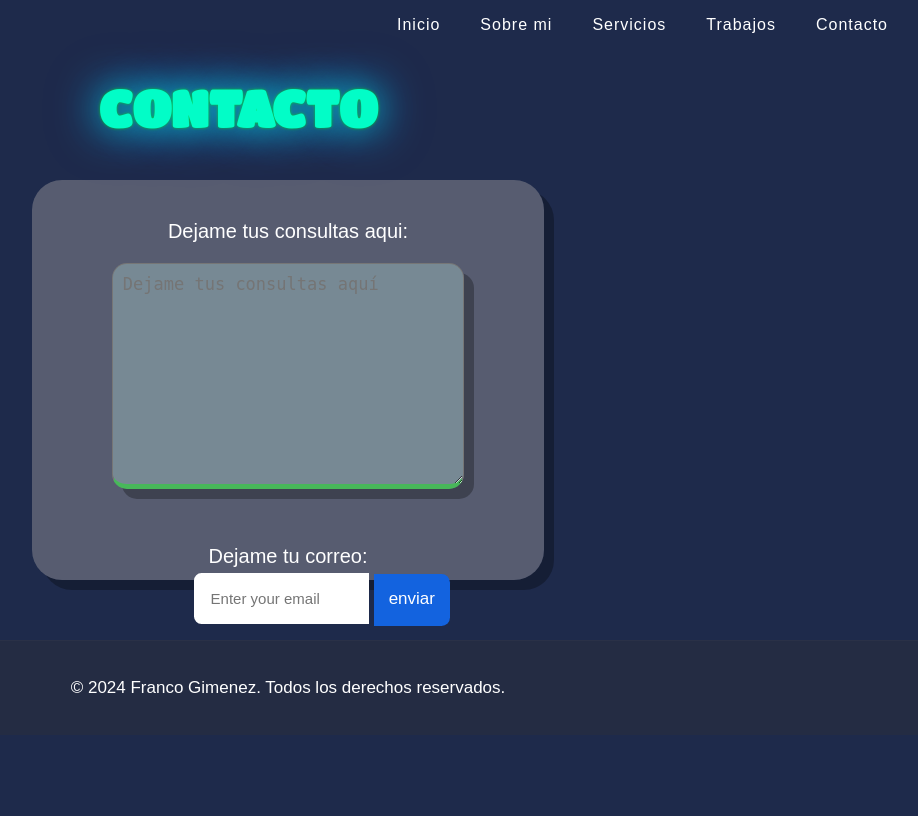
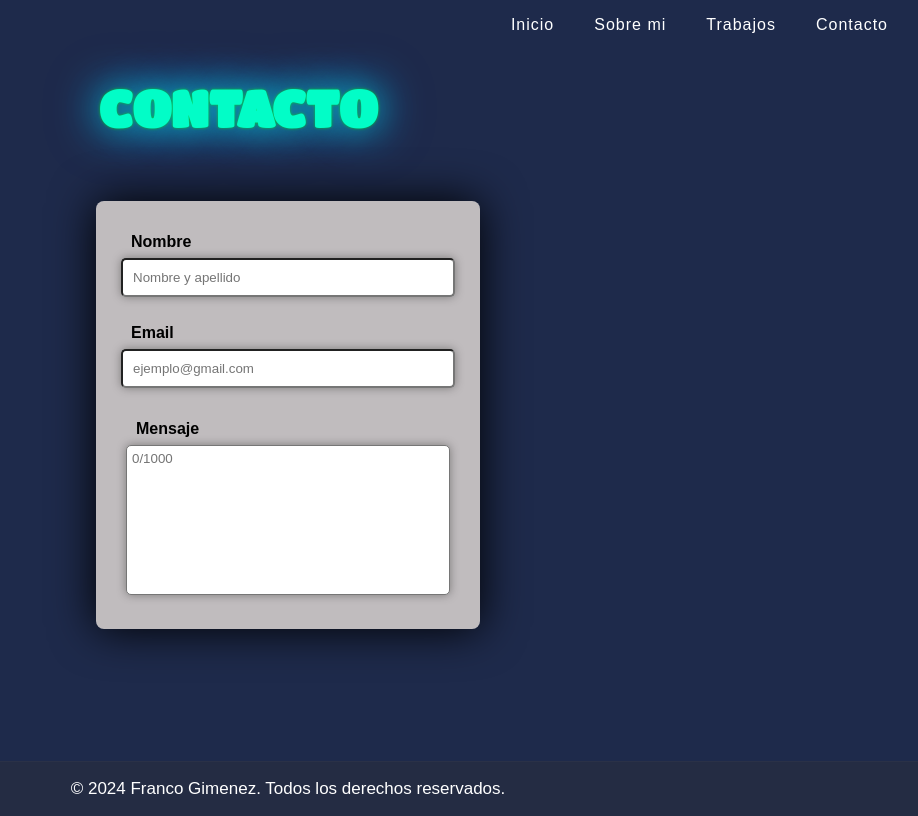
Before and after one commit to FrancoGimenezO/FGweb-site, a Django app: page /contact/ in a window 1280 px wide. Shown: the whole page, without its empty margins (352-1270 px from the left). Run offline with Django 5.2, Linux system fonts and the light colour scheme.

Commit message:
deleteServices

```diff
--- a/WebP1/urls.py
+++ b/WebP1/urls.py
@@ -21,7 +21,6 @@ from core import views
 urlpatterns = [
     path('', views.home, name="home"),
     path('about/', views.about, name="about"),
-    path('services/', views.services, name="services"),
     path('portfolio/', views.portfolio, name="portfolio"),
     path('contact/', views.contact, name="contact"),
 
--- a/core/static/core/css/styles.css
+++ b/core/static/core/css/styles.css
@@ -307,38 +307,65 @@ p {
 
 
 
-/*############CONTENIDO SERVICES###############*/
-/* Estilo para el texto */
-.bac__text {
-  background-image: url(../img/services_header.jpg);
-  /* Ajusta el ancho y alto según tus necesidades */
-  width: 100%;
-  height: 500px; /* por ejemplo */
-  text-align: center;
-  margin-bottom: 5%;
-}
-
-.servistext.animate__animated.animate__backInLeft {
-  box-sizing: border-box; /* Establece box-sizing en border-box */
-  color: #02fdc7;
-  font-size: 8vw; /* Tamaño de fuente relativo para mejorar la responsividad */
-  font-family: 'Titan One', sans-serif;
-  text-align: center;
-  text-shadow: 0 0 3px rgba(0, 255, 0, 0.65), 0 0 40px rgba(0, 255, 255, 0.89), 0 0 60px rgba(8, 12, 236, 0.43);
-  margin: 0; /* Elimina los márgenes predeterminados */
-  padding: 8%; /* Elimina el padding predeterminado */
-  position: relative; /* Cambiado de absoluto a relativo */
-}
-
-/*############CONTENIDO SERVICES###############*/
-
 
 /*############CONTENIDO PORTFOLIO###############*/
 /*############CONTENIDO PORTFOLIO###############*/
 
 
 /*############CONTENIDO CONTACTO###############*/
+
+.contacto{
+  box-sizing: border-box;
+  width: 30%;
+  padding: 15px;
+  margin: 5% auto;
+  background-color: rgba(199, 195, 195, 0.962);
+  border-radius: 8px;
+  font-family: sans-serif;
+  box-shadow: 0 0 45px 0 black;
+}
+
+.form__input{
+  padding: 10px;
+}
+
+input, textarea{
+  padding: 10px;
+  border-radius: 5px;
+  width: 100%;
+  box-shadow: 0 0 10px 0 rgba(0, 0, 0, 0.358);
+  box-sizing: border-box;
+}
+
+.form__textarea{
+  padding: 15px;
+  margin: 0%;
+}
+
+textarea{
+  width: 100%;
+  min-height: 150px;
+  resize: none;
+  border-radius: 5px;
+  padding: 5px;
+  font-family: sans-serif;
+  box-sizing: border-box;
+  form-sizing: content;
+}
+
+label{
+  color: black;
+  text-align: left;
+  font-weight: bold;
+  padding: 10px;
+  line-height: 2;
+  font-size: 1em;
+}
+
 /*############CONTENIDO CONTACTO###############*/
+
+
+
 
 
 footer {
@@ -360,8 +387,26 @@ footer p {
   font-size: 17px;
 }
 
+.nothome{
+  border-top: 1px solid rgba(103, 103, 103, 0.092);
+  background-color: #3333334c;
+  color: #fff;
+  padding: 20px;
+  text-align: center;
+  position: relative;
+  width: 100%;
+  margin-top: 60px;
+  box-sizing: border-box;
+  bottom: 0;
+}
 
 
+
+
+
+
+
+/*############CONTENIDO RESPONSIVE###############*/
 
 /* Media queries para dispositivos móviles */
 @media only screen and (max-width: 1366px){
@@ -396,84 +441,4 @@ footer p {
   }
 }
 
-
-
-
-
-
-
-
-
-.nothome{
-  border-top: 1px solid rgba(103, 103, 103, 0.092);
-  background-color: #3333334c;
-  color: #fff;
-  padding: 20px;
-  text-align: center;
-  position: relative;
-  width: 100%;
-  margin-top: 60px;
-  box-sizing: border-box;
-  bottom: 0;
-}
-
-
-
-
-
-.consult {
-  padding: 10px;
-  display: block;
-  margin: 0 auto; /* Esto centrará horizontalmente el input */
-  height: 200px;
-  width: 70%;
-  border-bottom: 5px solid #00ff0065;
-  border-radius: 15px;
-  background-color: #c4f3eb4d;
-  font-size: 17px;
-  box-shadow: 10px 10px 0 #00000049;
-}
-/* .email{
-  display: block;
-  margin: 0 auto;
-} */
-
-.input__email {
-  width: 30%;
-  padding: 15px;
-  font-size: 15px;
-  color: black;
-  border-top-left-radius: .5em;
-  border-bottom-left-radius: .5em;
-  border: 2px solid #fff;
-  margin-left: 30%;
-  margin-bottom: 10px;
-}
-
-.button {
-  border: none;
-  background-color: #1363DF;
-  text-decoration: none;
-  padding: 15px;
-  padding-bottom: 17px;
-  font-size: 17px;
-  color: #fff;
-  border-top-right-radius: .5em;
-  border-bottom-right-radius: .5em;
-  cursor: pointer;
-}
-
-.contacto.animate__animated.animate__backInRight{
-  background-color: rgba(175, 169, 169, 0.397);
-  box-sizing: border-box;
-  padding: 20px;
-  width: 40%;
-  height: 50vh;
-  margin: 0 30%;
-  border-radius: 30px;
-  box-shadow: 10px 10px 0 #00000049;
-}
-
-.contact-email{
-  margin-bottom: 5px;
-}
+/*############CONTENIDO RESPONSIVE###############*/
--- a/core/templates/core/contact.html
+++ b/core/templates/core/contact.html
@@ -6,18 +6,26 @@
 
         <h2 class="aboutext animate__animated animate__backInLeft">CONTACTO</h2>
 
-        <div class="contacto animate__animated animate__backInRight">
-            <p>Dejame tus consultas aqui:</p>
-            <textarea class="consult" placeholder="Dejame tus consultas aquí" minlength="50" required></textarea>
+        <form class="contacto animate__animated animate__backInRight">
 
-            <br>
-            <br>
-            <p class="contact-email">Dejame tu correo:</p>
-            <input placeholder="Enter your email" class="input__email" name="email" type="email" required>
-            <button class="button">enviar</button>
-        </div>
+            <div class="form__input">
+                <label for="">Nombre</label>
+                <input type="text" placeholder="Nombre y apellido">
+            </div>
 
-        <footer class="nothome">
+            <div class="form__input">
+                <label for="">Email</label>
+                <input type="email" placeholder="ejemplo@gmail.com">
+            </div>
+
+            <div class="form__textarea">
+                <label for="">Mensaje</label>
+                <textarea placeholder="0/1000"></textarea>
+            </div>
+
+         </form>
+
+        <footer>
             <p>© 2024 Franco Gimenez. Todos los derechos reservados.</p>
         </footer>
 
--- a/core/templates/core/index.html
+++ b/core/templates/core/index.html
@@ -20,7 +20,6 @@
             <ul>
                 <li><a href="{% url 'home' %}">Inicio</a></li>
                 <li><a href="{% url 'about' %}">Sobre mi</a></li>
-                <li><a href="{% url 'services' %}">Servicios</a></li>
                 <li><a href="{% url 'portfolio' %}">Trabajos</a></li>
                 <li><a href="{% url 'contact' %}">Contacto</a></li>
             </ul>
```
Also changed, not shown: core/templates/core/services.html (deleted, +0 -18 lines), 2 other files.
